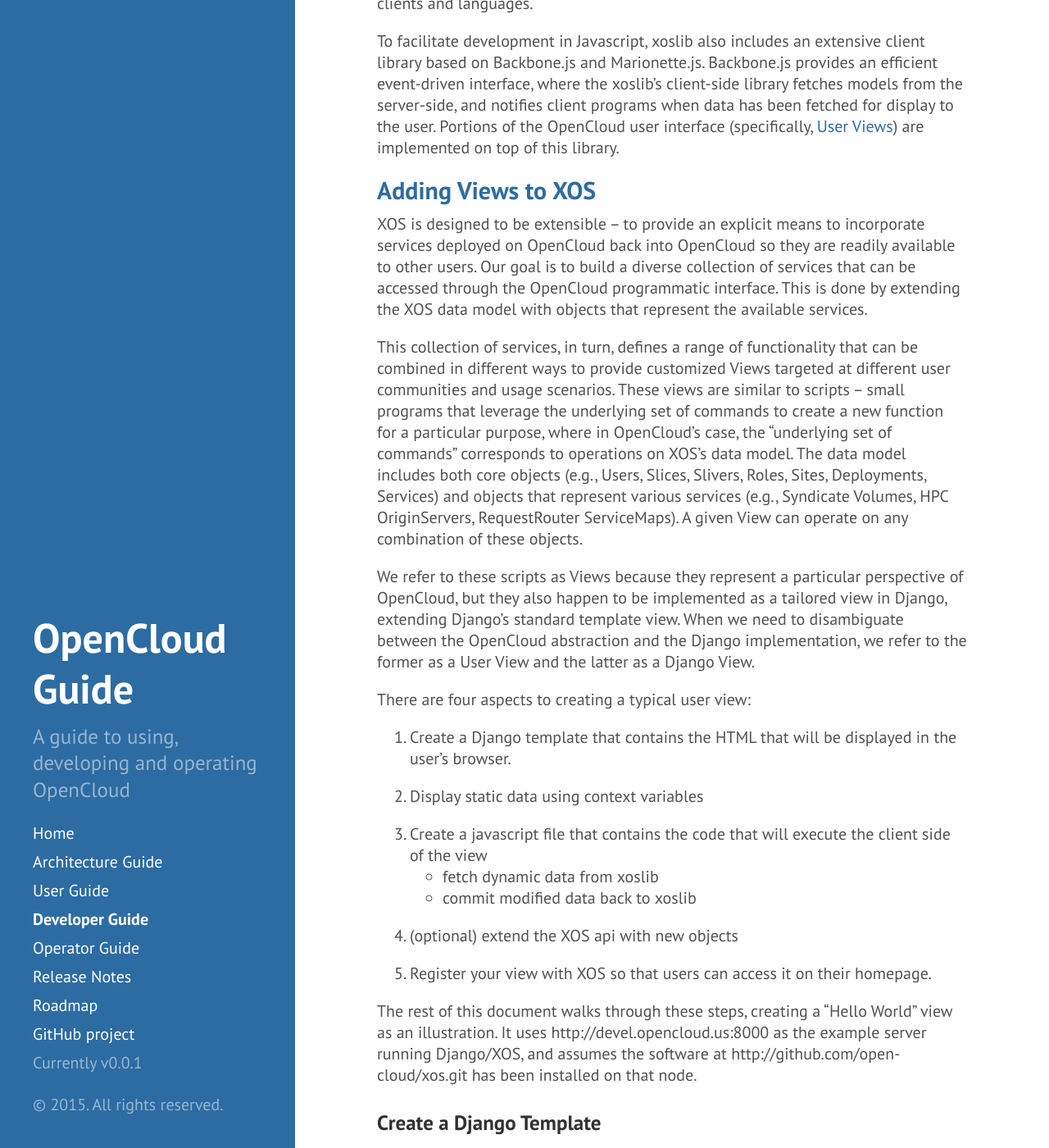
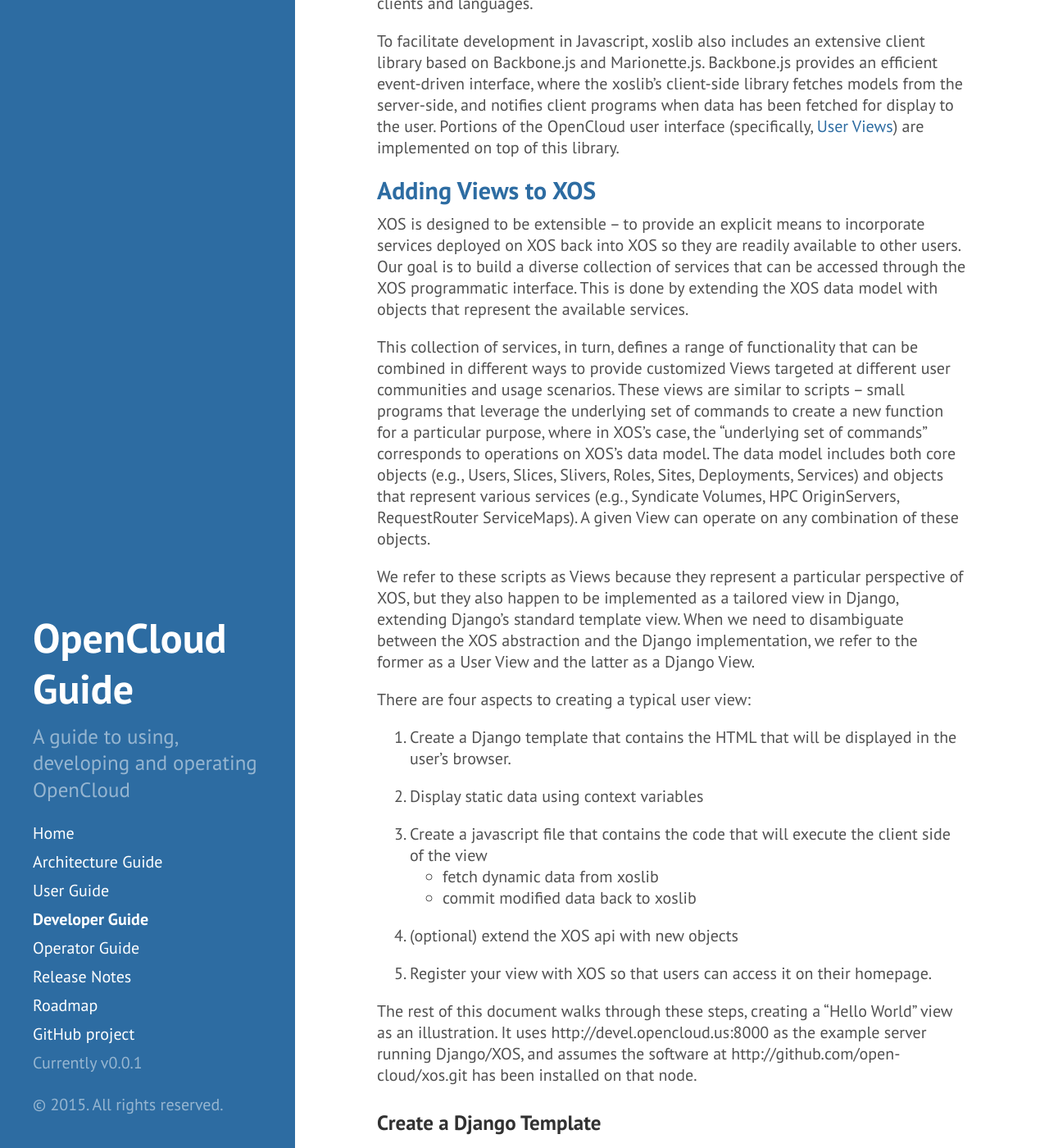
Before and after one commit to open-cloud/open-cloud.github.io.old, a Jekyll site: the page built from 2_developer.md, in a window 1280 px wide and 1400 px high, scrolled down 3326 px. Shown: the whole window at 82% size. Built offline with Jekyll 4.4.1, drawn with Linux system fonts in a browser that asks for light colours; Markdown is read by kramdown in place of the engine named in the settings; some of the changed text lies outside the part shown.

Commit message:
XOS-tized a little

```diff
--- a/2_developer.md
+++ b/2_developer.md
@@ -157,18 +157,18 @@
 ##<a name="adding-views">Adding Views to XOS</a>
 
 XOS is designed to be extensible -- to provide an explicit means to
-incorporate services deployed on OpenCloud back into OpenCloud so they
-are readily available to other users. Our goal is to build a diverse
-collection of services that can be accessed through the OpenCloud
-programmatic interface. This is done by extending the XOS data model
-with objects that represent the available services.
+incorporate services deployed on XOS back into XOS so they are readily
+available to other users. Our goal is to build a diverse collection of
+services that can be accessed through the XOS programmatic
+interface. This is done by extending the XOS data model with objects
+that represent the available services.
 
 This collection of services, in turn, defines a range of functionality
 that can be combined in different ways to provide customized Views
 targeted at different user communities and usage scenarios. These
 views are similar to scripts -- small programs that leverage the
 underlying set of commands to create a new function for a particular
-purpose, where in OpenCloud's case, the "underlying set of commands"
+purpose, where in XOS's case, the "underlying set of commands"
 corresponds to operations on XOS's data model. The data model includes
 both core objects (e.g., Users, Slices, Slivers, Roles, Sites,
 Deployments, Services) and objects that represent various services
@@ -177,9 +177,9 @@
 objects.
 
 We refer to these scripts as Views because they represent a particular
-perspective of OpenCloud, but they also happen to be implemented as a
+perspective of XOS, but they also happen to be implemented as a
 tailored view in Django, extending Django's standard template view.
-When we need to disambiguate between the OpenCloud abstraction and the
+When we need to disambiguate between the XOS abstraction and the
 Django implementation, we refer to the former as a User View and the
 latter as a Django View.
 
@@ -213,7 +213,7 @@
 the user. A view can be almost entirely HTML or almost entirely
 javascript. Most of our example templates are a combination of the
 two. In the git repository, templates for views are stored in
-xoslib/dashboards/. In an OpenCloud installation, you'll find these
+xoslib/dashboards/. In a given XOS installation, you'll find these
 views in /opt/xos/xoslib/dashboards/.
 
 There is no need to worry about building a full HTML page with \<head\>
@@ -273,10 +273,10 @@
 
 ###Display Static Data Using Context Variables
 
-Opencloud includes some context variables that are built in. One
-example of this is "user", which represents the currently logged in
-user. Context variables are useful for values that we don't expect to
-change while the user is looking at the view.
+XOS includes some context variables that are built in. One example of
+this is "user", which represents the currently logged in user. Context
+variables are useful for values that we don't expect to change while
+the user is looking at the view.
 
 [TODO: suggest the user use xoslib instead of context variables?]
 
@@ -483,7 +483,7 @@
 ####iframe-based Views
 
 iframe-based views allow you to insert and arbitrary web page into the
-opencloud dashboard. This is done by specifying a "http://" url
+XOS dashboard. This is done by specifying a "http://" url
 instead of a "template:" url. For example,
 
 1. Open your browser to
@@ -1008,7 +1008,7 @@
 ####Field Types
 
 There are various built in Fields that may be specified at Class
-declaration. The basic field types commonly in use with OpenCloud:
+declaration. The basic field types commonly in use with XOS:
 
 | FieldType          | Why to Use It?     |
 |--------------------|--------------------|
@@ -1095,7 +1095,7 @@
 
 | Model Setting      | When to use it     |
 |--------------------|--------------------|
-| abstract           | Used to specify that the defined model is not intended/able to be instantiated directly. For example, PlCoreBase, which is used to ensure that created, updated, and enacted fields will be provided for all OpenCloud participating objects.|
+| abstract           | Used to specify that the defined model is not intended/able to be instantiated directly. For example, PlCoreBase, which is used to ensure that created, updated, and enacted fields will be provided for all XOS participating objects.|
 | app_label          | Necessary if models are defined in modules other than models.py  In our core application we split out the model definitions into their own modules for clarity -- each of the models not derived from the PlCoreBase needs to explicitly state the "core" as the application this object is associated to. For example, PlCoreBase and User.|
 | order_with_respect_to | |
 | ordering | Defines the default column to order lists of the object type by. For example, Users => email.|
@@ -1103,7 +1103,7 @@
 ###Model CheckList
 
 After creating a new model, here are the additional changes required
-for your new model to fully take effect and be visible in OpenCloud:
+for your new model to fully take effect and be visible in XOS:
 
 | Where to go        | Why                |
 |--------------------|--------------------|
```
Also changed, not shown: 0_overview.md (+15 -19 lines), 3_operator.md (+16 -17 lines).
